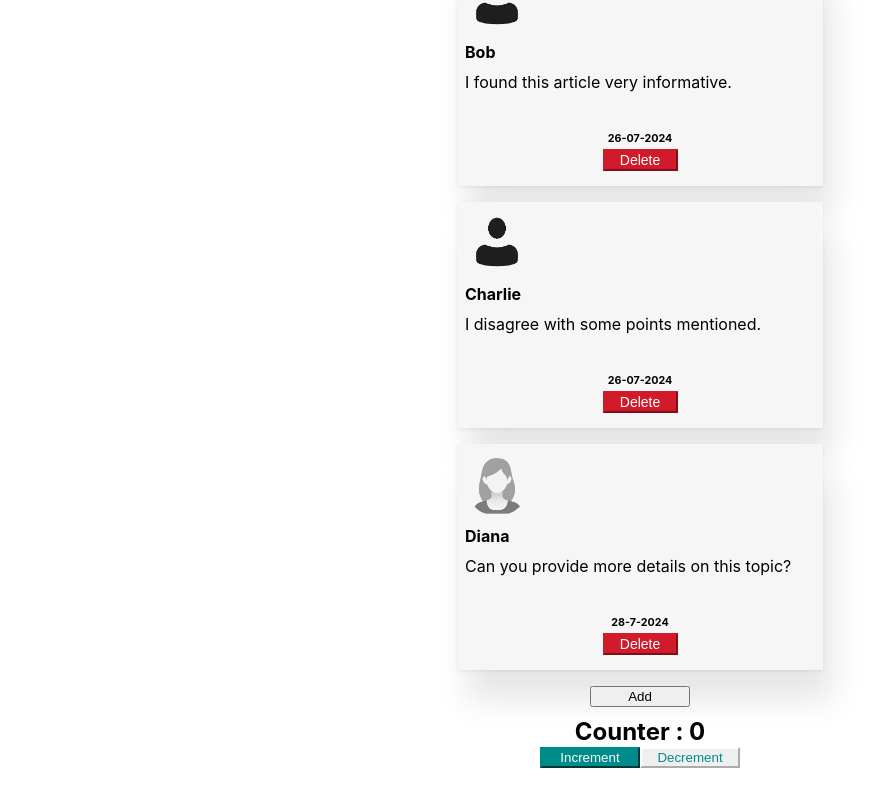
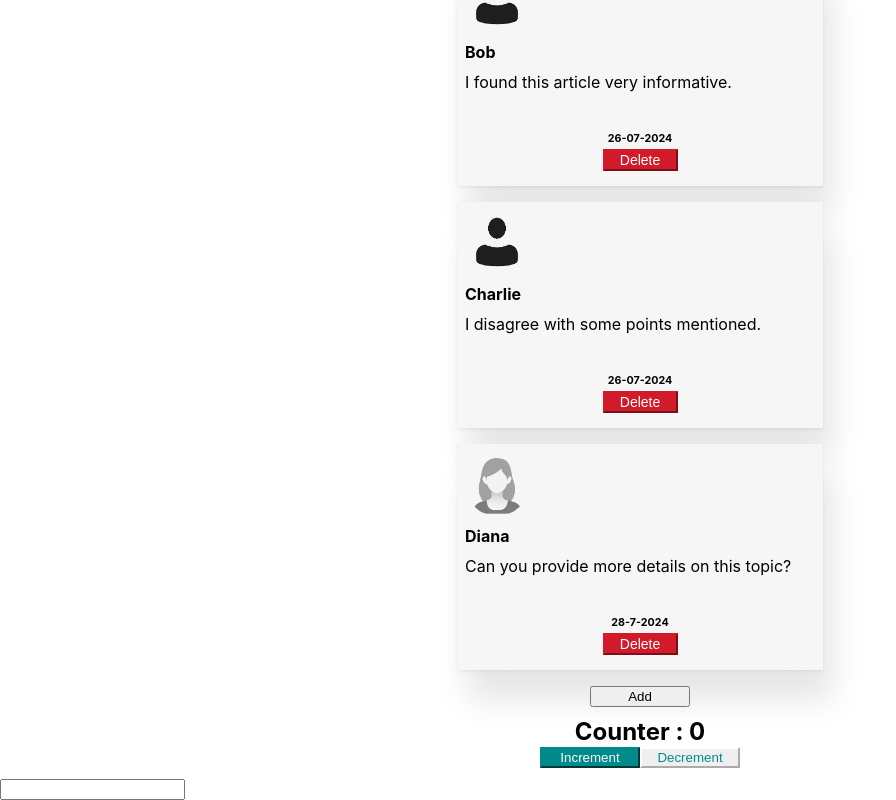
Before and after one commit to JEE18BI/ReactBlogWebsite, a React (Create React App) app: page / in a window 1280 px wide. Shown: the part 402-1202 px from the top of the page, without its empty margins (0-896 px from the left). Before the commit the page ends 1180 px from the top, so only its background shows below. Built offline with nearby package versions, Linux system fonts and the light colour scheme.

Commit message:
useRef hook

```diff
--- a/src/App.jsx
+++ b/src/App.jsx
@@ -3,6 +3,7 @@ import Counter from './Components/Counter/Counter.jsx';
 import img1 from './Images/AlyHany.jpg';
 import CommentList from './Components/CommentList/CommentList.jsx';
 import {useState} from 'react';
+import InputForm from './Components/InpurForm/InputForm.jsx';
 import '../src/App.css';
 const data = [
   {
@@ -62,6 +63,7 @@ export function App() {
     <CommentList data={comments} deleteFunction={deleteComment}/>
     <button  className="AddCommentButton" onClick={addComment}>Add</button>
    <Counter/>
+   <InputForm/>
    </div>
   )
 }
--- /dev/null
+++ b/src/Components/InpurForm/InputForm.jsx
@@ -0,0 +1,16 @@
+
+import  {useRef}  from 'react';
+const InputForm = () => {
+    const refInput=useRef();
+    const refHandler =()=>{
+        console.log(refInput.current.value);
+        console.log(refInput.current);
+    }
+  return (
+    <div>
+     <input id="refExample" ref={refInput} onChange={refHandler}/>
+    </div>
+  )
+}
+
+export default InputForm
```
